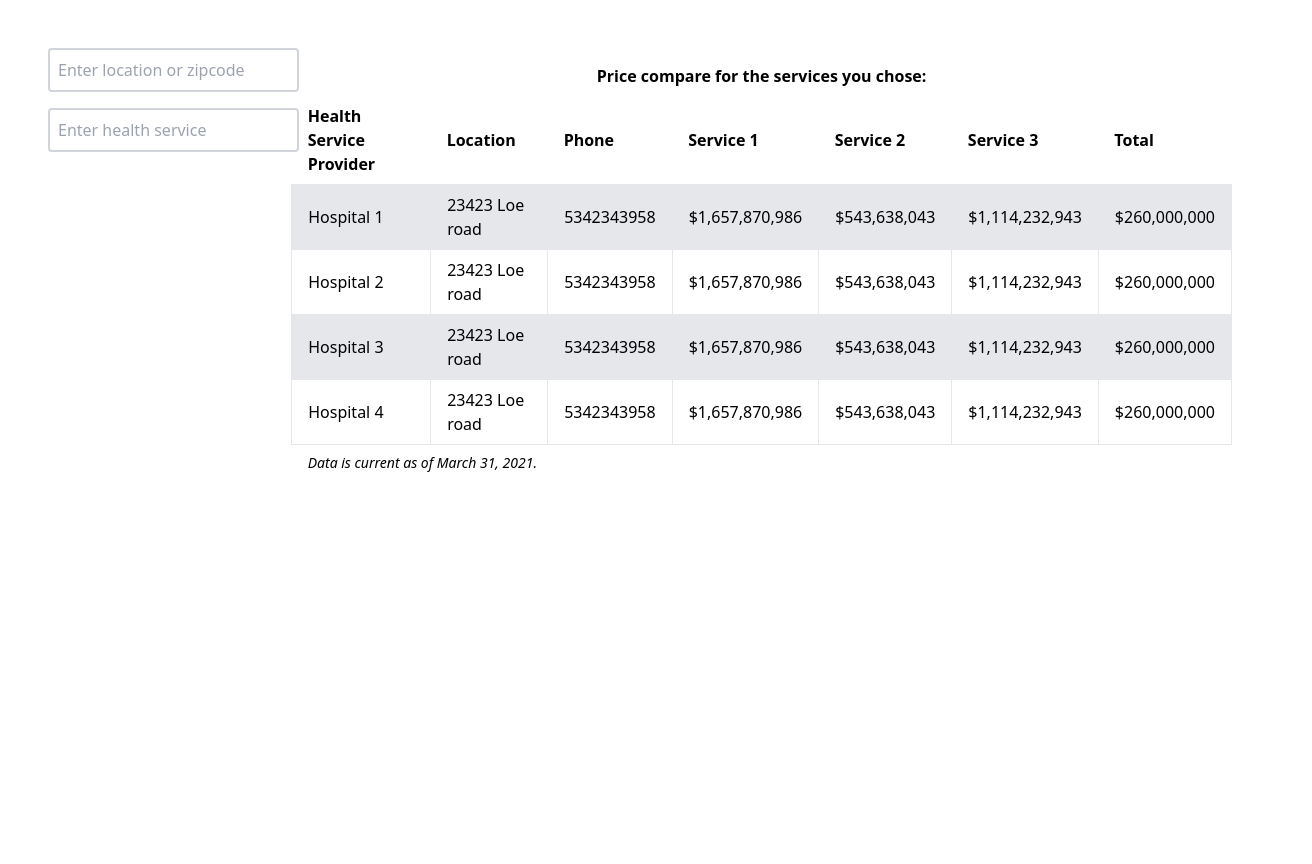
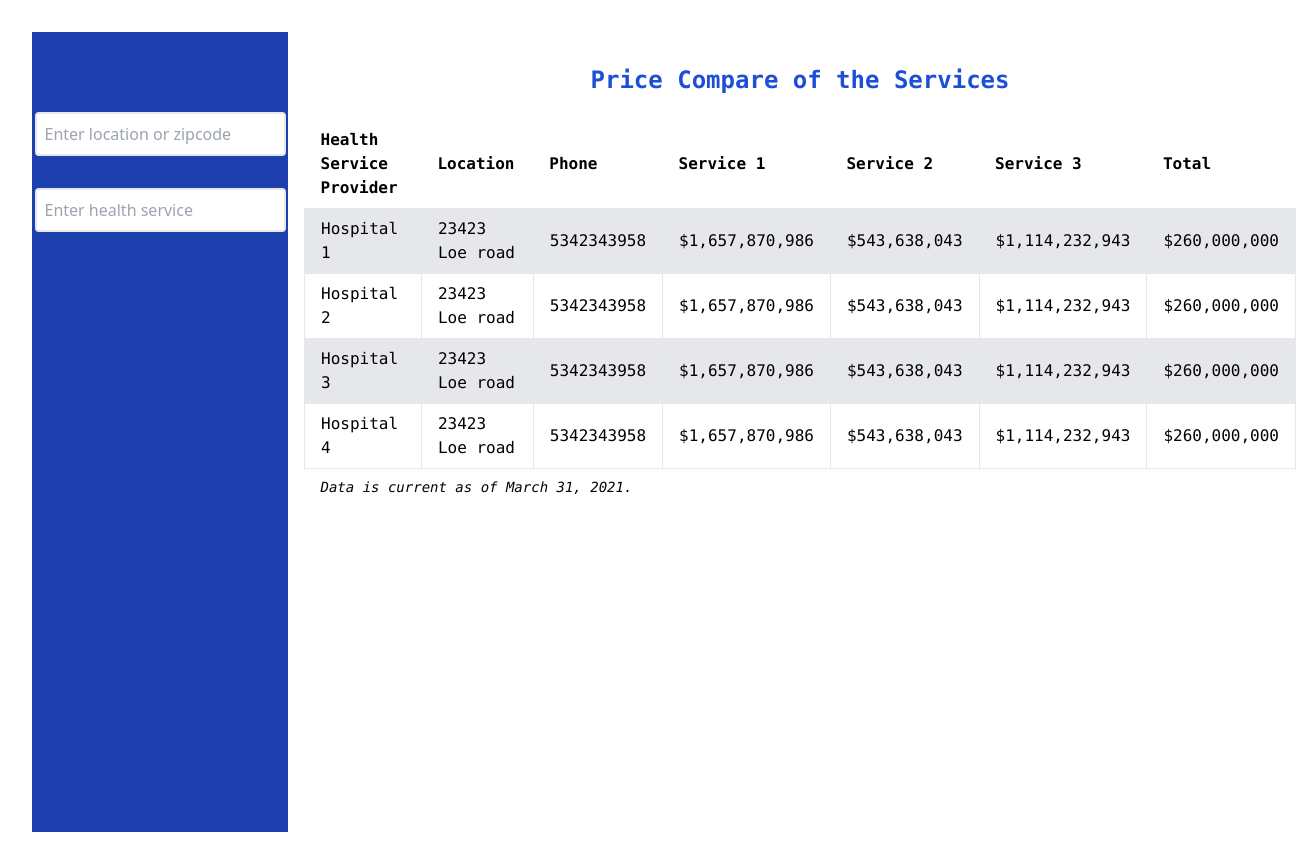
Before and after one commit to qingzicai/CostCure-overview, a React (Vite) app: page /dashboard in a window 1280 px wide. Shown: the whole page, 1312 px wide, since content can reach past the window. Before the commit the page ends 800 px from the top, so only its background shows below. Built offline with nearby package versions, Linux system fonts and the light colour scheme.

Commit message:
changed background color

```diff
--- a/src/components/DataTable.tsx
+++ b/src/components/DataTable.tsx
@@ -7,9 +7,9 @@ function DataTable() {
   ];
 
   return (
-    <div className="container mx-auto py-4">
+    <div className="container mx-auto py-4 font-mono">
       <table className="table-auto w-full text-left">
-        <caption className="mb-2 font-bold text-center">Price compare for the services you chose:</caption>
+        <caption className="mb-6 font-bold text-center text-2xl text-blue-700">Price Compare of the Services</caption>
         <thead>
           <tr>
             <th className="px-4 py-2">Health Service Provider</th>
--- a/src/components/LocationInput.tsx
+++ b/src/components/LocationInput.tsx
@@ -9,7 +9,7 @@ function LocationInput() {
 
   return (
     <input
-      className="border-2 border-gray-300 p-2 rounded"
+      className="border-2 focus:border-indigo-700 p-2 rounded"
       type="text"
       value={location}
       onChange={handleLocationChange}
--- a/src/components/ServiceInput.tsx
+++ b/src/components/ServiceInput.tsx
@@ -9,7 +9,7 @@ function ServiceInput() {
 
   return (
     <input
-      className="border-2 border-gray-300 p-2 rounded"
+      className="border-2 focus:border-indigo-700 p-2 rounded"
       type="text"
       value={service}
       onChange={handleServiceChange}
--- a/src/pages/DashboardPage.tsx
+++ b/src/pages/DashboardPage.tsx
@@ -4,8 +4,8 @@ import DataTable from '/src/components//DataTable';
 
 function DashboardPage() {
   return (
-    <div className="flex">
-      <div className="w-1/5 space-y-4 p-4">
+    <div className="flex h-screen w-screen">
+      <div className="w-1/5 space-y-8 pt-20 bg-blue-800">
         <LocationInput />
         <ServiceInput />
       </div>
--- a/src/pages/LandingPage.tsx
+++ b/src/pages/LandingPage.tsx
@@ -11,7 +11,7 @@ function LandingPage() {
   };
 
   return (
-    <div className="flex flex-col items-center justify-center h-screen w-screen bg-blue-900">
+    <div className="flex flex-col items-center justify-center h-screen w-screen bg-blue-800">
       <h1 className="text-8xl text-center mb-2 font-mono text-white">CareCompare</h1>
       <p className="text-2xl text-center text-gray-200 mb-8 font-mono">DISCOVER AFFORDABLE CHILD-BIRTH SERVICES</p>
       <div className="flex space-x-4">
--- a/src/pages/LoginPage.tsx
+++ b/src/pages/LoginPage.tsx
@@ -33,9 +33,8 @@ function LoginPage() {
                                className="text-sm font-semibold text-gray-700 hover:text-blue-700 focus:text-blue-700">Forgot
                                 Password?</a>
                         </div>
-                        <button type="submit"
-                                className="font-mono w-full block bg-blue-500 hover:bg-blue-400 focus:bg-blue-400 text-white font-semibold rounded-lg px-4 py-3 mt-6">Log
-                            In
+                        <button type="submit" className="font-mono w-full block bg-blue-800 hover:bg-blue-400 focus:bg-blue-400 text-white font-semibold rounded-lg px-4 py-3 mt-6">
+                            Log In
                         </button>
                     </form>
                     <hr className="my-6 border-gray-300 w-full"/>
@@ -52,8 +51,9 @@ function LoginPage() {
                         </div>
                     </button>
                     <p className="mt-8 font-mono">Need an account?<br/>
-                        <a href="#" className="text-blue-500 hover:text-blue-700 font-semibold m-2">Create
-                        an account</a>
+                        <a href="#" className="text-blue-500 hover:text-blue-700 font-semibold m-2">
+                            Register
+                        </a>
                     </p>
                     <p className="text-sm text-gray-500 mt-12">&copy; 2023 CareCompare - All Rights Reserved.</p>
                 </div>
```
